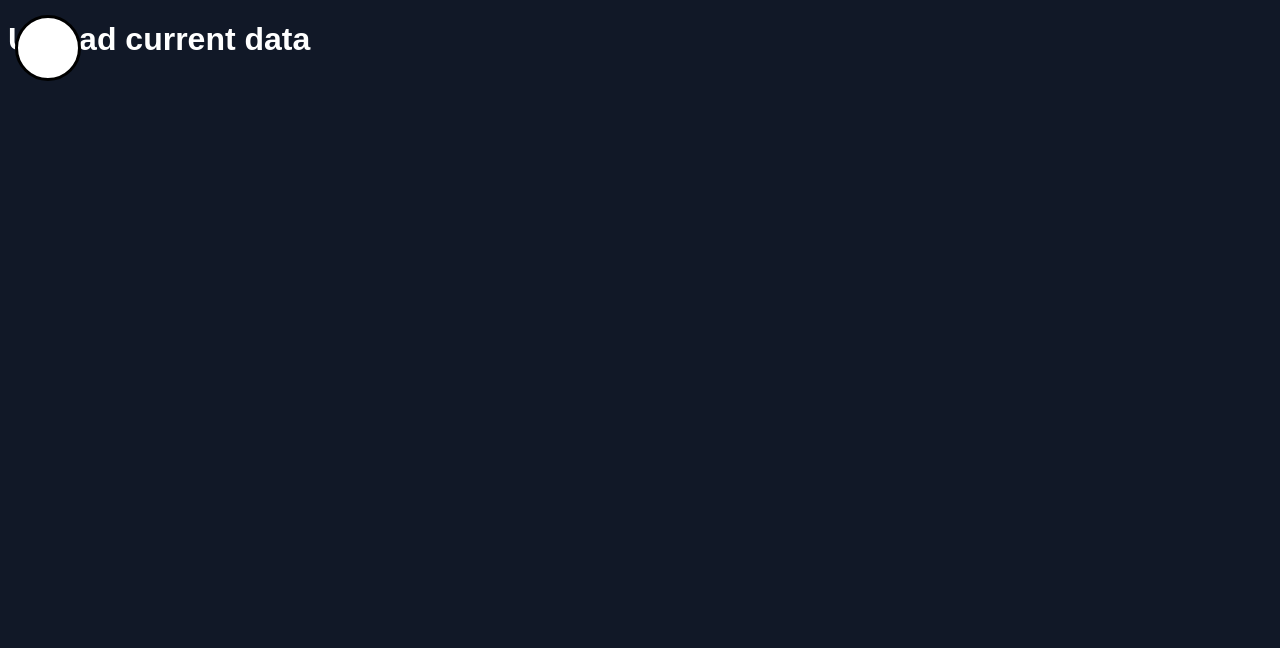
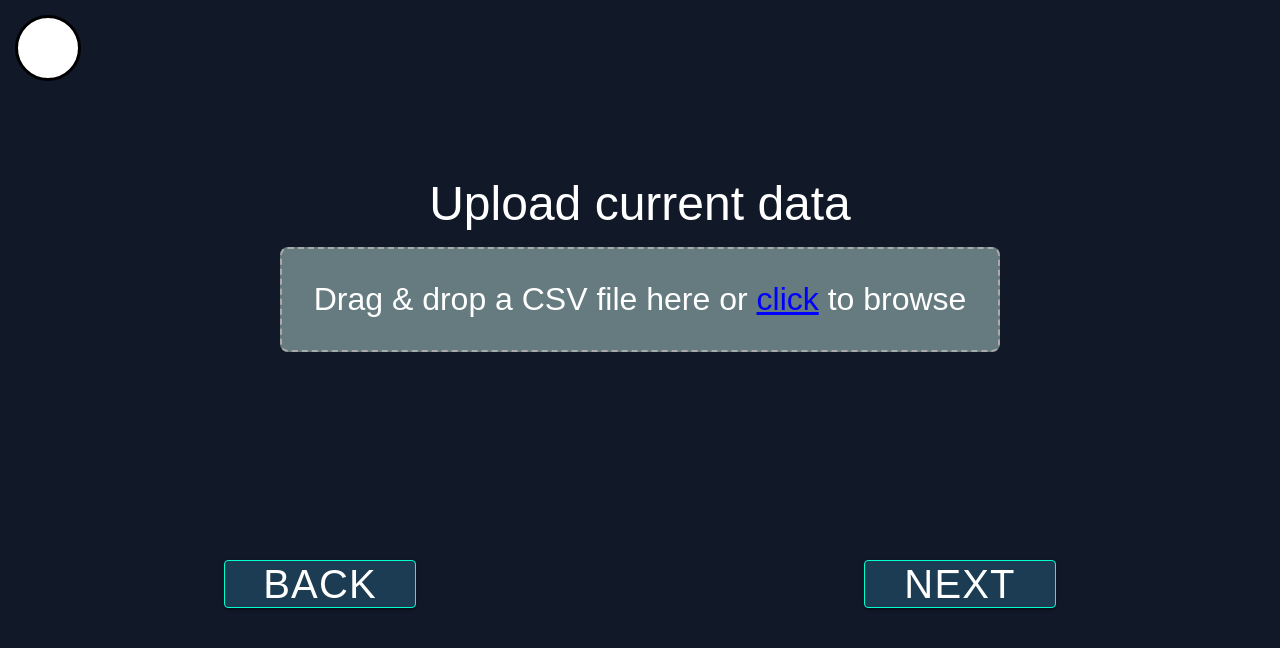
Before and after one commit to kristian-ziga/football-field, a React app in the folder frontend/: page /uploadCurrentData in a window 1280 px wide. Shown: the top 648 px of the page. Built offline with nearby package versions, Linux system fonts and the light colour scheme; the HTML template or start-up script is replaced by a standard one; a web font is replaced by a local one.

Commit message:
Saving files in progress, instructions implemented

```diff
--- /dev/null
+++ b/frontend/src/components/dragAndDrop.tsx
@@ -0,0 +1,92 @@
+import { useCallback } from "react";
+import { useAppStorage } from "../visualization/StorageProvider";
+
+type DragAndDropProps = {
+    onError?: (err: Error) => void;
+};
+
+export default function DragAndDrop({ onError }: DragAndDropProps) {
+    const { addFile, removeFile, mainPointsFile } = useAppStorage();
+
+    const handleFile = async (file: File) => {
+         try {
+            if (!file.name.toLowerCase().endsWith(".csv")) {
+                throw new Error("Only CSV files are allowed.");
+            }
+            const content = await file.text();
+            addFile({ name: file.name, content }, true);
+        } catch (err) {
+            if (onError && err instanceof Error) {
+                onError(err);
+            }
+        }
+    };
+
+    const onDrop = useCallback((e: React.DragEvent<HTMLDivElement>) => {
+        e.preventDefault();
+        const file = e.dataTransfer.files[0];
+        if (file) handleFile(file);
+    }, []);
+
+    const onInputChange = (e: React.ChangeEvent<HTMLInputElement>) => {
+        const file = e.target.files?.[0];
+        if (file) handleFile(file);
+    };
+
+    const removeMainFile = () => {
+        removeFile(true);
+    };
+
+    return (
+        <div>
+            <div
+                onDrop={onDrop}
+                onDragOver={(e) => e.preventDefault()}
+                style={{
+                    border: "2px dashed #aaa",
+                    padding: "2rem",
+                    textAlign: "center",
+                    borderRadius: "8px",
+                    cursor: "pointer",
+                    display: "flex",
+                    backgroundColor: "#657b7f",
+                    fontSize: "clamp(0.8rem, 6vw, 2rem)"
+                }}
+            >
+                {mainPointsFile ? (
+                    <>File name: {mainPointsFile.name}
+                    <button onClick={removeMainFile}
+                        style={{
+                            marginBottom: "2px",
+                            background: "transparent",
+                            border: "none",
+                            fontSize: "1.2rem",
+                            cursor: "pointer",
+                            color: "white",
+                        }}>×
+                    </button></>
+                ) : (
+                    <>
+                        <span>
+                            Drag & drop a CSV file here or{" "}
+                            <label
+                                htmlFor="fileInput"
+                                style={{ color: "blue", cursor: "pointer", textDecoration: "underline" }}
+                            >
+                                click
+                            </label>{" "}
+                            to browse
+                        </span>
+                    </>
+                )}
+                <input
+                    type="file"
+                    accept=".csv"
+                    onChange={onInputChange}
+                    style={{ display: "none" }}
+                    id="fileInput"
+                />
+            </div>
+        </div>
+    );
+}
--- /dev/null
+++ b/frontend/src/components/popUp.tsx
@@ -0,0 +1,92 @@
+import { Button, Dialog, DialogActions, DialogTitle } from "@mui/material";
+import { Link, useNavigate } from "react-router-dom";
+
+type PopUpProps = {
+    text: string;
+    pathFrom?: string | null;
+    pathFromText?: string | null;
+    pathTo?: string | null;
+    pathToText?: string | null;
+};
+
+export default function PopUp({
+    text,
+    pathFrom,
+    pathFromText,
+    pathTo,
+    pathToText,
+}: PopUpProps) {
+    const navigate = useNavigate();
+
+    const handleClose = () => {
+        if (pathFrom) navigate(pathFrom);
+        else if (pathTo) navigate(pathTo);
+    };
+
+    return (
+        <Dialog
+            open={true}
+            onClose={handleClose}
+            sx={{
+                "& .MuiPaper-root": {
+                    backgroundColor: "#111827",
+                    color: "white",
+                    padding: "1rem",
+                },
+            }}
+        >
+            <DialogTitle
+                sx={{
+                    fontSize: "clamp(1.2rem, 10vw, 2.2rem)",
+                    color: "white",
+                    textAlign: "center",
+                }}
+            >
+                {text}
+            </DialogTitle>
+
+            <DialogActions sx={{ justifyContent: "center", gap: "1rem" }}>
+                {pathFromText && pathFrom && (
+                    <Button
+                        variant="contained"
+                        component={Link}
+                        to={pathFrom}
+                        onClick={handleClose}
+                        sx={{
+                            width: "clamp(7rem, 10vw, 20rem)",
+                            height: "clamp(2rem, 6vh, 10rem)",
+                            padding: "1rem",
+                            fontSize: "clamp(1.7rem, 3vw, 2.5rem)",
+                            whiteSpace: "normal",
+                            textAlign: "center",
+                            justifyContent: "center",
+                        }}
+                    >
+                        {pathFromText}
+                    </Button>
+                )}
+
+                {pathToText && pathTo && (
+                    <Button
+                        variant="contained"
+                        component={Link}
+                        to={pathTo}
+                        onClick={handleClose}
+                        sx={{
+                            width: "clamp(7rem, 10vw, 20rem)",
+                            height: "clamp(2rem, 6vh, 10rem)",
+                            padding: "1rem",
+                            fontSize: "clamp(1.7rem, 3vw, 2.5rem)",
+                            whiteSpace: "normal",
+                            textAlign: "center",
+                            border: "1px solid",
+                            justifyContent: "center",
+                        }}
+                    >
+                        {pathToText}
+                    </Button>
+                )}
+            </DialogActions>
+        </Dialog>
+    );
+}
--- a/frontend/src/pages/UploadCurrentData.tsx
+++ b/frontend/src/pages/UploadCurrentData.tsx
@@ -1,6 +1,75 @@
+import { Button } from "@mui/material";
+import DragAndDrop from "../components/dragAndDrop";
+import { useNavigate } from "react-router-dom";
+import { useState } from "react";
+import PopUp from "../components/popUp";
 
 export default function UploadCurrentData() {
+    const navigate = useNavigate();
+     const [error, setError] = useState<Error | null>(null);
+
+    const handleNext = () => {
+        navigate("/measureGrid");
+        return;
+    };
+
+    const handleBack = () => {
+        navigate("/continueOrUpload");
+        return;
+    };
+
     return (
-        <h1>Upload current data</h1>
+        <div style={{ display: "flex",
+            flexDirection: "column",
+            justifyContent: "space-evenly",
+            paddingBottom: "3rem",
+            gap: "clamp(0.5rem, 5vh, 2.5rem)",
+            height: "95vh"}}>
+            <div style={{display: "flex", flexDirection: "column", gap: "1rem", alignItems: "center"}}>
+                <div style={{textAlign: "center", fontSize: "clamp(1.2rem, 8vw, 3rem)",}}>
+                    Upload current data
+                </div>
+                <div style={{ display: "flex", justifyContent: "center", maxWidth: window.innerWidth < 850 ? "100vw" : "75vw"}}>
+                    <DragAndDrop onError={setError}/>
+                </div>
+            </div>
+            <div  style={{ display: "flex", justifyContent: "center", flexDirection: "row", gap: "clamp(2rem, 35vw, 40rem)", maxHeight: "5vh"}}>
+                <Button  variant="contained"
+                         onClick={handleBack}
+                         sx={{
+                             width: "clamp(7rem, 15vw, 20rem)",
+                             height: "clamp(2rem, 6vh, 10rem)",
+                             padding: "1rem",
+                             fontSize: "clamp(1.2rem, 8vw, 2.5rem)",
+                             whiteSpace: "normal",
+                             textAlign: "center",
+                             border: "1px solid",
+                             justifyContent: "center",
+                         }}>
+                    BACK
+                </Button>
+                <Button  variant="contained"
+                         onClick={handleNext}
+                         sx={{
+                             width: "clamp(7rem, 15vw, 20rem)",
+                             height: "clamp(2rem, 6vh, 10rem)",
+                             padding: "1rem",
+                             fontSize: "clamp(1.2rem, 8vw, 2.5rem)",
+                             whiteSpace: "normal",
+                             textAlign: "center",
+                             border: "1px solid",
+                             justifyContent: "center",
+                         }}>
+                    NEXT
+                </Button>
+            </div>
+            {error && (
+                <PopUp
+                    text={error.message}
+                    pathFrom="/uploadCurrentData"
+                    pathFromText="Try again"
+                />
+            )}
+        </div>
     )
 }
--- a/frontend/src/visualization/StorageProvider.tsx
+++ b/frontend/src/visualization/StorageProvider.tsx
@@ -7,10 +7,10 @@ interface StoredFile {
 
 interface AppStorage {
     mainPointsFile: StoredFile | null;
-    otherPointsFiles: StoredFile[];
+    secondaryPointsFile: StoredFile | null;
     points: number[][];
     addFile: (file: StoredFile, isMain?: boolean) => void;
-    removeFile: (index: number) => void;
+    removeFile: (isMain?: boolean) => void;
     setList: (list: number[][]) => void;
 }
 
@@ -22,8 +22,8 @@ export const AppStorageProvider: React.FC<{ children: React.ReactNode }> = ({ ch
         return saved ? JSON.parse(saved) : null;
     });
 
-    const [otherPointsFiles, setOtherPointsFiles] = useState<StoredFile[]>(() => {
-        const saved = localStorage.getItem("app_otherPointsFiles");
+    const [secondaryPointsFile, setSecondaryPointsFile] = useState<StoredFile | null>(() => {
+        const saved = localStorage.getItem("app_secondaryPointsFile");
         return saved ? JSON.parse(saved) : [];
     });
 
@@ -37,8 +37,8 @@ export const AppStorageProvider: React.FC<{ children: React.ReactNode }> = ({ ch
     }, [mainPointsFile]);
 
     useEffect(() => {
-        localStorage.setItem("app_otherPointsFiles", JSON.stringify(otherPointsFiles));
-    }, [otherPointsFiles]);
+        localStorage.setItem("app_secondaryPointsFile", JSON.stringify(secondaryPointsFile));
+    }, [secondaryPointsFile]);
 
     useEffect(() => {
         localStorage.setItem("app_points", JSON.stringify(points));
@@ -48,15 +48,16 @@ export const AppStorageProvider: React.FC<{ children: React.ReactNode }> = ({ ch
         if (isMain) {
             setMainPointsFile(file);
         } else {
-            setOtherPointsFiles((prev) => {
-                if (prev.length >= 5) return prev;
-                return [...prev, file];
-            });
+            setSecondaryPointsFile(file);
         }
     };
 
-    const removeFile = (index: number) => {
-        setOtherPointsFiles((prev) => prev.filter((_, i) => i !== index));
+    const removeFile = (isMain = true) => {
+        if (isMain) {
+            setMainPointsFile(null);
+        } else {
+            setSecondaryPointsFile(null);
+        }
     };
 
     const setList = (newPoints: number[][]) => {
@@ -64,7 +65,7 @@ export const AppStorageProvider: React.FC<{ children: React.ReactNode }> = ({ ch
     };
 
     return (
-        <AppStorageContext.Provider value={{ mainPointsFile, otherPointsFiles, points, addFile, removeFile, setList }}>
+        <AppStorageContext.Provider value={{ mainPointsFile, secondaryPointsFile, points, addFile, removeFile, setList }}>
             {children}
         </AppStorageContext.Provider>
     );
```
